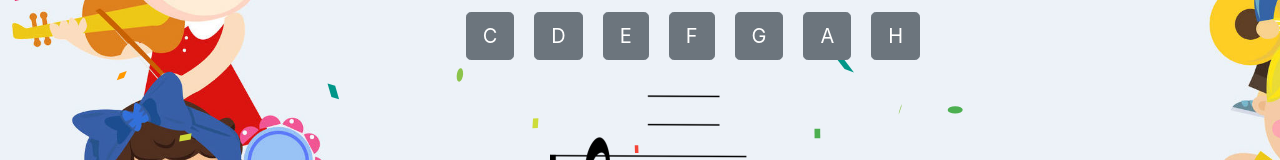
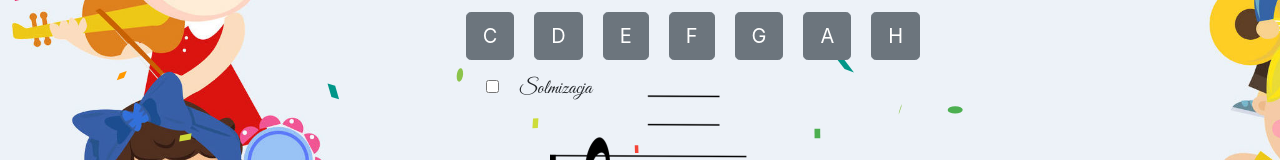
Before and after one commit to jbelezina/GuessTheNote, a React (Create React App) app: page / in a window 1280 px wide. Shown: the part 210-370 px from the top of the page. Built offline with nearby package versions, Linux system fonts and the light colour scheme.

Commit message:
solmizacja added

```diff
--- a/src/App.js
+++ b/src/App.js
@@ -123,7 +123,26 @@ class App extends Component {
           <h1 style={messageStyle}>{this.props.message}</h1>
 
           <div style={controlsStyle}>
-            <Controls handleSelection={this.handleSelection} />
+            <Controls
+              handleSelection={this.handleSelection}
+              solmi={this.props.solmi}
+            />
+            <div
+              style={{
+                position: "absolute",
+                left: "30px",
+                fontFamily: '"Great Vibes", cursive',
+                fontSize: "20px"
+              }}
+            >
+              <input
+                style={{ marginRight: "20px", marginTop: "10px" }}
+                type="checkbox"
+                onChange={this.props.toggleSolmi}
+                defaultChecked={this.props.solmi}
+              />
+              <label for="solmi"> Solmizacja</label>
+            </div>
           </div>
 
           <div style={staveStyle}>
@@ -146,7 +165,8 @@ const mapStateToProps = state => {
     canGuess: state.canGuess,
     currentNote: state.currentNote,
     currentNoteNumber: state.currentNoteNumber,
-    recycle: state.recycle
+    recycle: state.recycle,
+    solmi: state.solmi
   };
 };
 
@@ -189,6 +209,11 @@ const mapDispachToProps = dispach => {
         type: "RUN_CONFETTI",
         value: bool
       });
+    },
+    toggleSolmi: () => {
+      dispach({
+        type: "TOGGLE_SOLMI"
+      });
     }
   };
 };
--- a/src/Controls.js
+++ b/src/Controls.js
@@ -17,7 +17,7 @@ class Controls extends Component {
             this.props.handleSelection("C");
           }}
         >
-          C
+          {this.props.solmi ? "DO" : "C"}
         </button>
         <button
           type="button"
@@ -27,7 +27,7 @@ class Controls extends Component {
             this.props.handleSelection("D");
           }}
         >
-          D
+          {this.props.solmi ? "RE" : "D"}
         </button>
         <button
           type="button"
@@ -37,7 +37,7 @@ class Controls extends Component {
             this.props.handleSelection("E");
           }}
         >
-          E
+          {this.props.solmi ? "MI" : "E"}
         </button>
         <button
           type="button"
@@ -47,7 +47,7 @@ class Controls extends Component {
             this.props.handleSelection("F");
           }}
         >
-          F
+          {this.props.solmi ? "FA" : "F"}
         </button>
         <button
           type="button"
@@ -57,7 +57,7 @@ class Controls extends Component {
             this.props.handleSelection("G");
           }}
         >
-          G
+          {this.props.solmi ? "SOL" : "G"}
         </button>
         <button
           type="button"
@@ -67,7 +67,7 @@ class Controls extends Component {
             this.props.handleSelection("A");
           }}
         >
-          A
+          {this.props.solmi ? "LA" : "A"}
         </button>
         <button
           type="button"
@@ -77,7 +77,7 @@ class Controls extends Component {
             this.props.handleSelection("H");
           }}
         >
-          H
+          {this.props.solmi ? "SI" : "H"}
         </button>
       </div>
     );
--- a/src/store/reducer.js
+++ b/src/store/reducer.js
@@ -23,7 +23,8 @@ const initialState = {
   canGuess: true,
   currentNote: null,
   currentNoteNumber: null,
-  recycle: false
+  recycle: false,
+  solmi: false
 };
 
 const reducer = (state = initialState, action) => {
@@ -54,6 +55,11 @@ const reducer = (state = initialState, action) => {
     newState.recycle = action.value;
   }
 
+  if (action.type === "TOGGLE_SOLMI") {
+    //newState.runConfetti = action.value;
+    newState.solmi = !newState.solmi;
+  }
+
   if (action.type === "SET_NEW_NOTE") {
     console.log("new note number from SET_NEW_NOTE reducer" + action.value);
     newState.currentNoteNumber = action.value;
```
